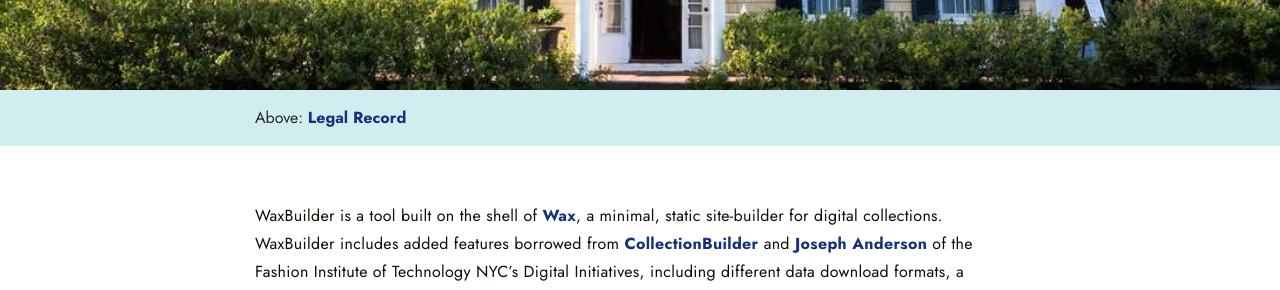
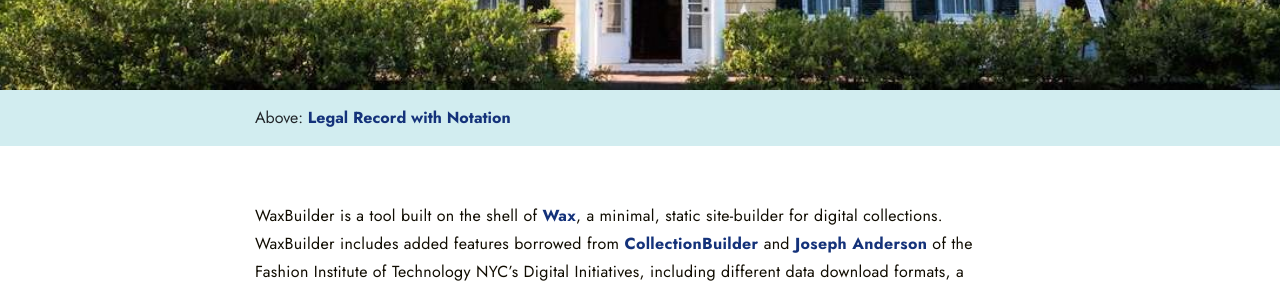
Before and after one commit to katelynautumn28/smtestwaxbuilder2, a Jekyll site: the page built from index.md, in a window 1280 px wide. Shown: the part 560-850 px from the top of the page. Built offline with Jekyll 4.4.1, drawn with Linux system fonts in a browser that asks for light colours.

Commit message:
fixing originalwork

```diff
--- a/_data/smtestwaxbuilder2.csv
+++ b/_data/smtestwaxbuilder2.csv
@@ -1,5 +1,5 @@
 pid,label,agents,dateStart,dateEnd,description,tTags,location,latitude,longitude,object_type,originalWork,format,rights,order,layout,collection,thumbnail,full,manifest
-cuid4751,Legal Record,Wyandanch; Nathaniel Sylvester (b.1610),1654-09-20,1658-05-14,"Deed of property documenting sale of Horse Neck (Lloyd Neck, Long Island) by Wyandanch (Wyandance), a sachem of the Montaukett tribe during the mid-17th century on eastern Long Island.  Nathaniel Sylvester.","Indigenous peoples, Settler colonialism","Horse Neck [Lloyd Harbor, Long Island, NY]",40.90408688,-73.46274096,Property deed,"Legal Record with Notation: 1654 September 20; 1658 May 14. Sylvester Manor Archive, MSS 208, Fales Library and Special Collections, New York University Libraries. https://findingaids.library.nyu.edu/fales/mss_208/.",image,"While most materials in the Sylvester Manor Archive are presumed to be in the public domain, permission to use materials for publication or commercial purposes must be secured from New York University Special Collections. Please contact the Fales Library and Special Collections, fales.library@nyu.edu, 212-998-2596.",0,smtestwaxbuilder2_item,smtestwaxbuilder2,"/img/derivatives/iiif/images/cuid4751/full/250,/0/default.jpg","/img/derivatives/iiif/images/cuid4751/full/1140,/0/default.jpg",/img/derivatives/iiif/cuid4751/manifest.json
+cuid4751,Legal Record with Notation,Wyandanch; Nathaniel Sylvester (b.1610),1654-09-20,1658-05-14,"Deed of property documenting sale of Horse Neck (Lloyd Neck, Long Island) by Wyandanch (Wyandance), a sachem of the Montaukett tribe during the mid-17th century on eastern Long Island.  Nathaniel Sylvester.","Indigenous peoples, Settler colonialism","Horse Neck [Lloyd Harbor, Long Island, NY]",40.90408688,-73.46274096,Property deed,Legal Record with Notation, 1654 September 20; 1658 May 14. Sylvester Manor Archive, MSS 208, Fales Library and Special Collections, New York University Libraries. https://findingaids.library.nyu.edu/fales/mss_208/.,image,"While most materials in the Sylvester Manor Archive are presumed to be in the public domain, permission to use materials for publication or commercial purposes must be secured from New York University Special Collections. Please contact the Fales Library and Special Collections, fales.library@nyu.edu, 212-998-2596.",0,smtestwaxbuilder2_item,smtestwaxbuilder2,"/img/derivatives/iiif/images/cuid4751/full/250,/0/default.jpg","/img/derivatives/iiif/images/cuid4751/full/1140,/0/default.jpg",/img/derivatives/iiif/cuid4751/manifest.json
 cuid4781,Research Writing with Notation,Unknown,1707,"",A list of documents regarding land purchases on Shelter Island by the Sylvester family and others. Contracts made with Native Americans on Shelter Island indicated,"Indigenous peoples, Settler colonialism",Unknown,"","",Inventory,"Research Writing with Notation: undated, circa 1707. Sylvester Manor Archive, MSS 208, Fales Library and Special Collections, New York University Libraries. https://findingaids.library.nyu.edu/fales/mss_208/.",image,"While most materials in the Sylvester Manor Archive are presumed to be in the public domain, permission to use materials for publication or commercial purposes must be secured from New York University Special Collections. Please contact the Fales Library and Special Collections, fales.library@nyu.edu, 212-998-2596.",1,smtestwaxbuilder2_item,smtestwaxbuilder2,"/img/derivatives/iiif/images/cuid4781/full/250,/0/default.jpg","/img/derivatives/iiif/images/cuid4781/full/1140,/0/default.jpg",/img/derivatives/iiif/cuid4781/manifest.json
 cuid4756,Legal Record with Notation & Seal,Constant Sylvester; Nathaniel Sylvester; Richard Nicholls,1666-05-31,"","This is a legal record of ownership of Shelter Island, with mention that the island was originally owned by the Indigenous Manhansucke people, who called the island “Ahaquatzunamocke."" This document is also emblematic of the Sylvester Manor’s relationship to the Barbados plantations, and the Sylvesters’ dependency on the slave trade.","Indigenous peoples, Settler colonialism, Slavery","Shelter Island, NY",41.0755823,-72.33896792,Property deed,"Legal Record with Notation & Seal : 1666 May 31. Sylvester Manor Archive, MSS 208, Fales Library and Special Collections, New York University Libraries. https://findingaids.library.nyu.edu/fales/mss_208/.",image,"While most materials in the Sylvester Manor Archive are presumed to be in the public domain, permission to use materials for publication or commercial purposes must be secured from New York University Special Collections. Please contact the Fales Library and Special Collections, fales.library@nyu.edu, 212-998-2596.",2,smtestwaxbuilder2_item,smtestwaxbuilder2,"/img/derivatives/iiif/images/cuid4756/full/250,/0/default.jpg","/img/derivatives/iiif/images/cuid4756/full/1140,/0/default.jpg",/img/derivatives/iiif/cuid4756/manifest.json
 cuid4770,Legal Record with Notation & Seal,Grizzell Sylvester; Jacquero; Hannah; Hope; Elizabeth Sylvester; Nathaniel Sylvester (b.1610); Nathaniel Sylvester (b.1661); William Coddington; Giles Sylvester; Constant Sylvester; Benjamin Sylvester; Peter Sylvester; Patience Sylvester; Mary Sylvester; Anne Sylvester; Mercy Sylvester; William Lloyd; Grissell Lloyd; Simon Grover; Jacques Guillot; Francis Brinley; William Brinley,1685-05-07,"","Last will and testament of Grizzell Sylvester. Includes bequeathment of Hannah, an enslaved woman and daughter of Jacquero and Hannah, to Grizzell's daughter Elizabeth Sylvester.","Slavery, Women and gender","Shelter Island, NY",41.0755823,-72.33896792,Will,"Legal Record with Notation & Seal, 1685 May 7, inclusive. Sylvester Manor Archive, MSS 208, Fales Library and Special Collections, New York University Libraries. https://findingaids.library.nyu.edu/fales/mss_208/.",image,"While most materials in the Sylvester Manor Archive are presumed to be in the public domain, permission to use materials for publication or commercial purposes must be secured from New York University Special Collections. Please contact the Fales Library and Special Collections, fales.library@nyu.edu, 212-998-2596.",3,smtestwaxbuilder2_item,smtestwaxbuilder2,"/img/derivatives/iiif/images/cuid4770/full/250,/0/default.jpg","/img/derivatives/iiif/images/cuid4770/full/1140,/0/default.jpg",/img/derivatives/iiif/cuid4770/manifest.json
--- a/_smtestwaxbuilder2/cuid4751.md
+++ b/_smtestwaxbuilder2/cuid4751.md
@@ -1,6 +1,6 @@
 ---
 pid: cuid4751
-label: 'Legal Record'
+label: 'Legal Record with Notation'
 agents: Wyandanch; Nathaniel Sylvester (b.1610)
 dateStart: '1654-09-20'
 dateEnd: '1658-05-14'
@@ -12,9 +12,9 @@
 latitude: '40.90408688'
 longitude: "-73.46274096"
 object_type: Property deed
-originalWork: 'Legal Record with Notation: 1654 September 20; 1658 May 14. Sylvester
+originalWork: Legal Record with Notation, 1654 September 20; 1658 May 14. Sylvester
   Manor Archive, MSS 208, Fales Library and Special Collections, New York University
-  Libraries. https://findingaids.library.nyu.edu/fales/mss_208/.'
+  Libraries. https://findingaids.library.nyu.edu/fales/mss_208/.
 format: image
 rights: While most materials in the Sylvester Manor Archive are presumed to be in
   the public domain, permission to use materials for publication or commercial purposes
```
